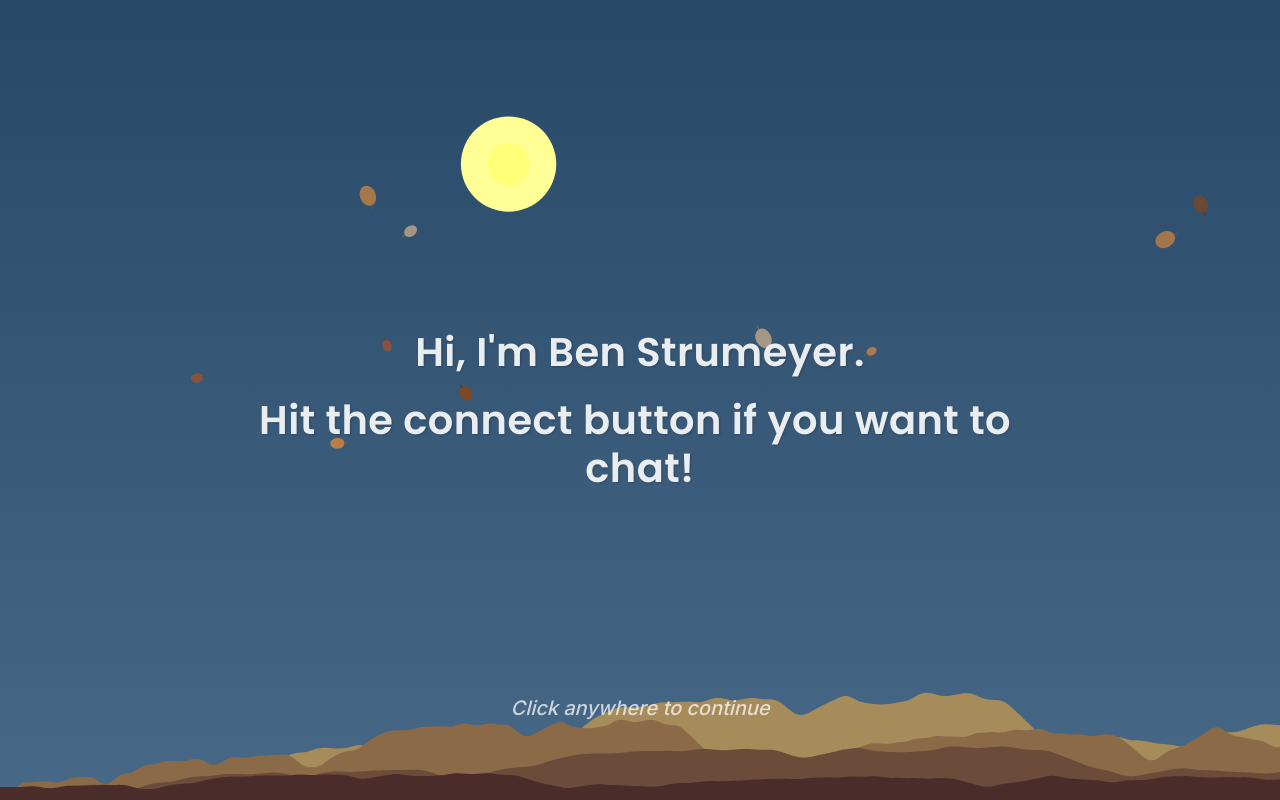
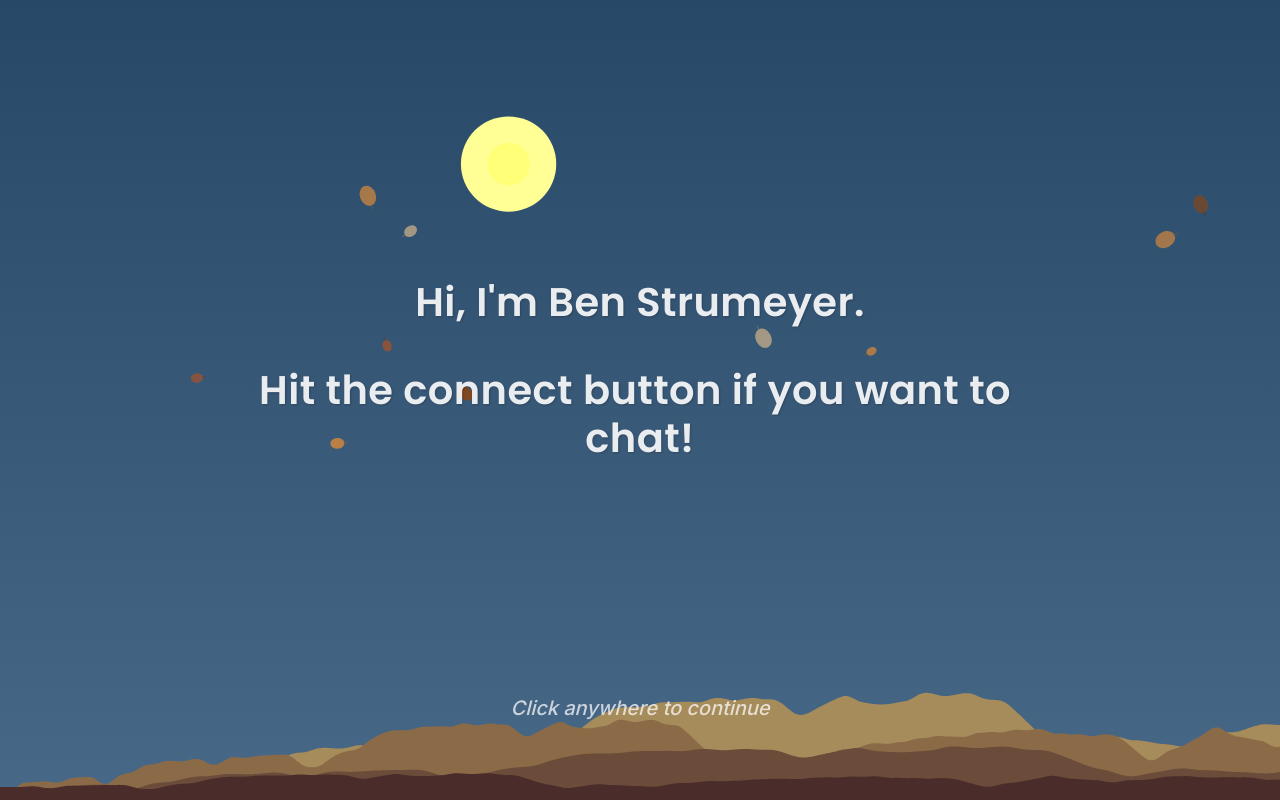
Before and after one commit to benstrumeyer/personal-portfolio, a React (Vite) app: page / in a window 1280 px wide. Built offline with nearby package versions, Linux system fonts and the light colour scheme.

Commit message:
move text

```diff
--- a/src/components/WelcomeScreen.css
+++ b/src/components/WelcomeScreen.css
@@ -86,6 +86,7 @@
   margin: 0;
   max-width: 90%;
   display: inline-block;
+  transform: translateY(-40px);
 }
 
 /* Welcome Paragraph */
--- a/src/components/WelcomeScreen.tsx
+++ b/src/components/WelcomeScreen.tsx
@@ -105,7 +105,7 @@ const WelcomeScreen: React.FC<WelcomeScreenProps> = ({ onDismiss }) => {
   );
 
   const renderSentence2 = () => (
-    <div ref={sentence2Ref} className="welcome-sentence" style={{ marginBottom: '20px' }}>
+    <div ref={sentence2Ref} className="welcome-sentence" style={{ marginTop: '40px', marginBottom: '20px' }}>
       {sentence2.map((char, index) => (
         <span
           key={index}
```
